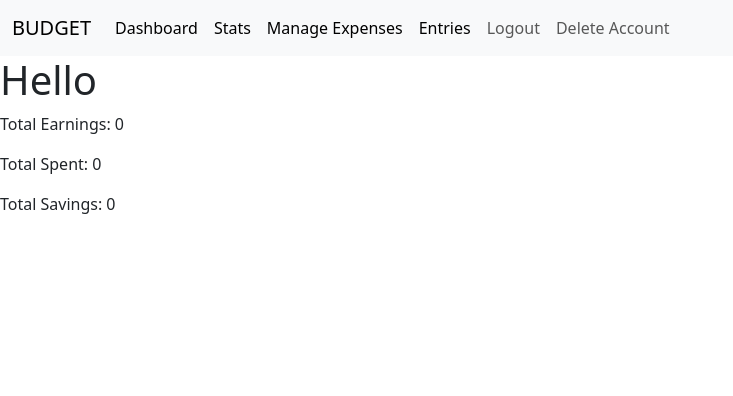
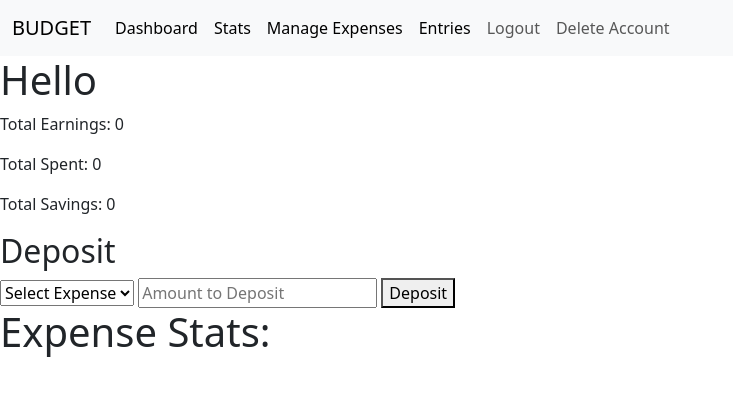
Before and after one commit to DoPe-EyeSZ/Finance-Project, a Flask app: page /stats in a window 1280 px wide. Shown: the top 396 px of the page, without its empty margins (0-733 px from the left). Run offline with Flask 3, Linux system fonts and the light colour scheme; the visitor is signed in with stand-in values (Sample User, id 1); data that the repository does not hold is empty.

Commit message:
need to figure out why expenses not updating

```diff
--- a/app/models.py
+++ b/app/models.py
@@ -38,11 +38,15 @@ class Expenses(db.Model):        #Stores all expense category per user
     def set_earnings(self, amount):
         self.earnings = amount
 
+    def add_earnings(self, amount):
+        self.earnings +=amount
+
     def set_spending(self, amount):
         self.spendings = amount
 
     def set_savings(self):
         self.savings = self.earnings - self.spendings
+
 
 
 
--- a/app/routes/spending.py
+++ b/app/routes/spending.py
@@ -20,6 +20,6 @@ def add_spending(snap_id):
             snap.add_spending(float(amount))
 
         db.session.commit()
-        return redirect(url_for("entry.display_entry", entry_id = snap.entry_id))
+        return redirect(url_for("entry.view_entry", entry_id = snap.entry_id))
     else:
         return redirect(url_for("user.login"))
--- a/app/templates/expenses.html
+++ b/app/templates/expenses.html
@@ -44,9 +44,9 @@
 
         <td><p>+</p></td>
 
-        <td><input type="text" name="expense_name"></td><p>
+        <td><input type="text" name="expense_name" required></td><p>
 
-        <td><input type="number" name="percent"></td>
+        <td><input type="number" name="percent" required></td>
 
         <td><button type="submit" class="btn btn-primary">Add</button></td>
 
--- a/app/templates/stats.html
+++ b/app/templates/stats.html
@@ -18,8 +18,22 @@
 <p>Total Spent: {{lifetime_stats["Spendings"]}}</p>
 <p>Total Savings: {{lifetime_stats["Savings"]}}</p>
 
+<h2>Deposit</h2>
+<form action="/deposit" method="POST">
+    <select name="expense_id" required>
+        <option value="">Select Expense</option>
+        {% for info in data %}
+            <option value="{{info}}">{{data[info][0]}}</option>
+        {% endfor %}
+    </select>
+
+    <input type="number" step="0.01" name="amount" placeholder="Amount to Deposit">
+    <button type="submit">Deposit</button>
+
+</form>
 
 
+<h1>Expense Stats:</h1>
 {% for info in data %}
 
     <h2>{{data[info][0]}}</h2>
--- a/app/templates/view_entry.html
+++ b/app/templates/view_entry.html
@@ -37,7 +37,7 @@
                     <td>${{snapshot.expense_earnings}}</td>
                     <td>
                         <form action="/add_spending/{{snapshot.id}}" method="POST">
-                            <p><input type="number" step="0.01" placeholder="Total Spent: ${{snapshot.total_spending}}" name="spending"></p>
+                            <p><input type="number" step="0.01" placeholder="Total Spent: ${{snapshot.total_spending}}" name="spending" required></p>
                             <p><input type="text" placeholder="Add Note" name="reasoning"></p>
                             <button type="submit" class="btn btn-primary">Save</button>
 
```
Also changed, not shown: app/routes/expense.py (+19 -0 lines).
